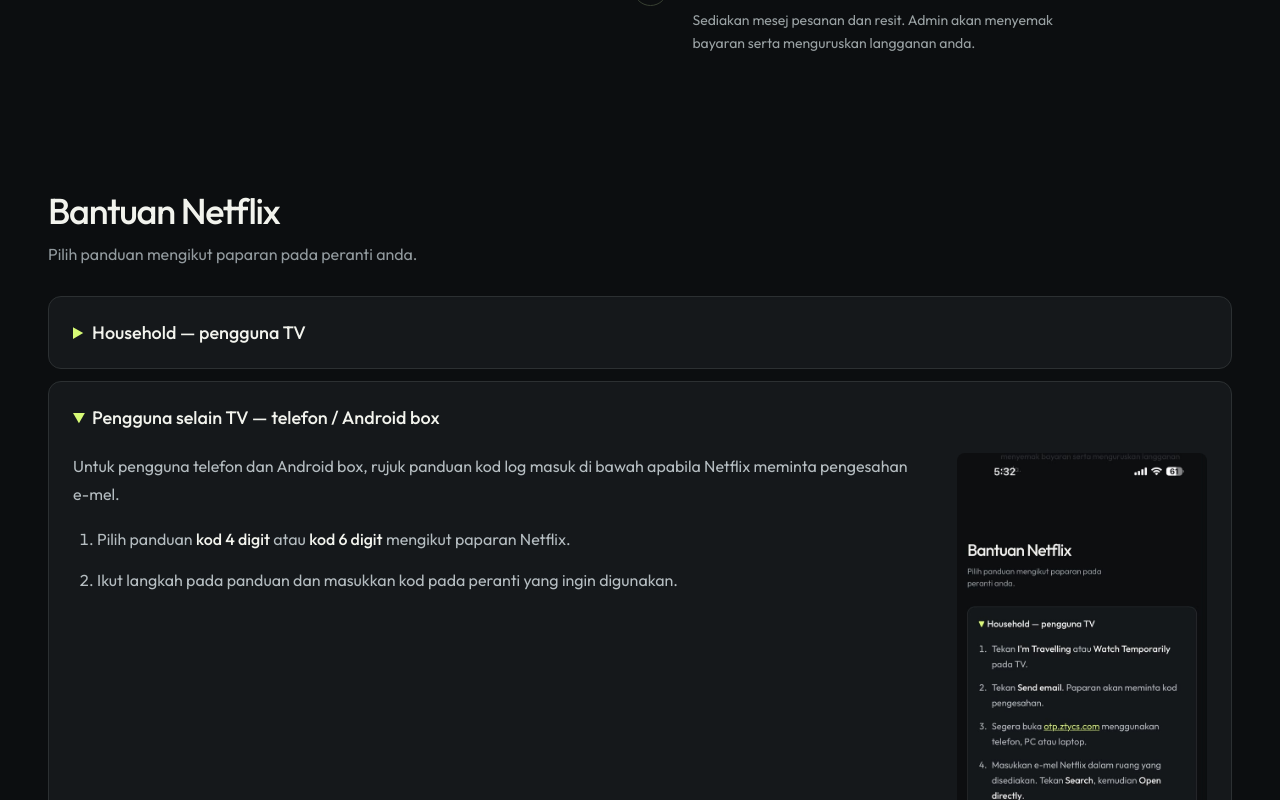
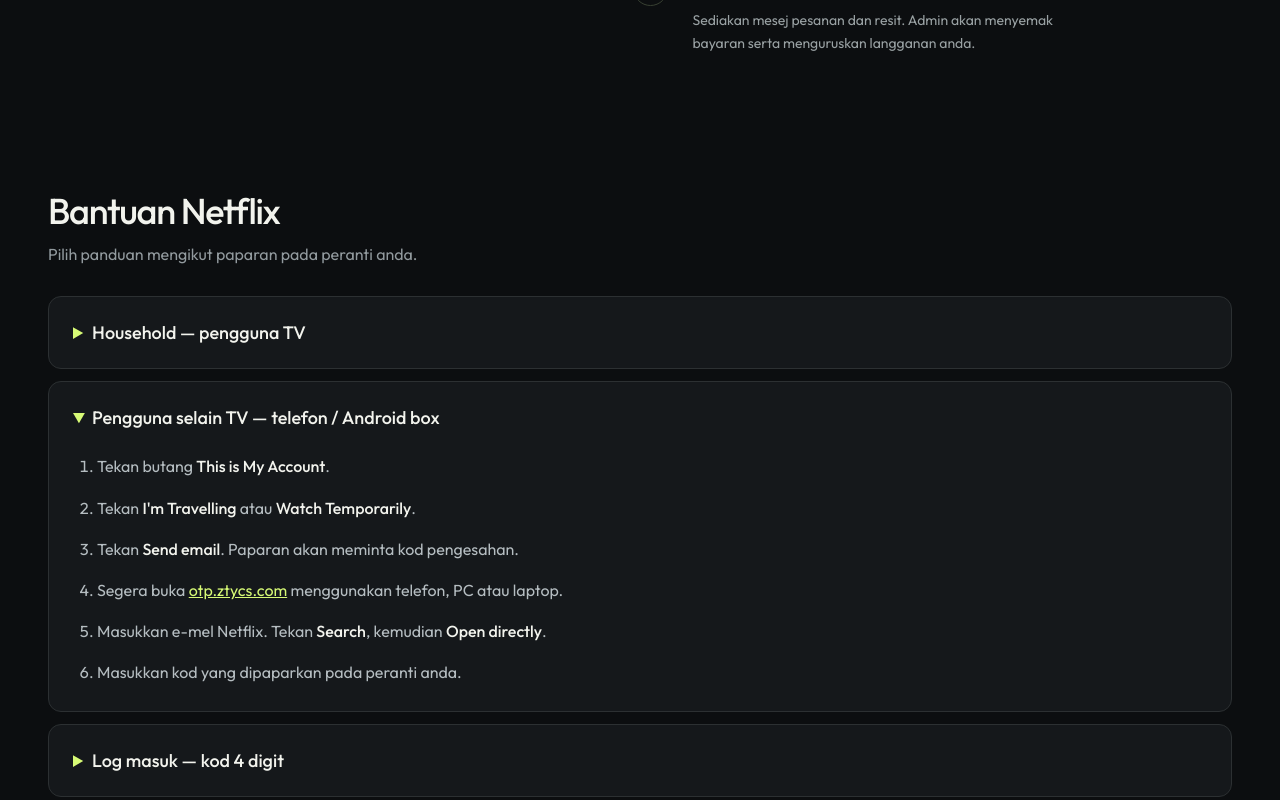
Before and after one commit to Azim1234444/trusted-empire, a React (Vite) app: page / in a window 1280 px wide. Both pictures are taken after a click on the heading "Pengguna selain TV — telefon / Android box". Shown: the part 2049-2849 px from the top of the page. Built offline with nearby package versions, Linux system fonts and the light colour scheme.

Commit message:
Use household steps for non-TV guide

```diff
--- a/app/page.tsx
+++ b/app/page.tsx
@@ -426,20 +426,15 @@
           </details>
           <details className="support-guide">
             <summary>Pengguna selain TV — telefon / Android box</summary>
-            <div className="guide-content guide-with-image">
-              <div>
-                <p className="guide-lead">Untuk pengguna telefon dan Android box, rujuk panduan kod log masuk di bawah apabila Netflix meminta pengesahan e-mel.</p>
-                <ol>
-                  <li>Pilih panduan <strong>kod 4 digit</strong> atau <strong>kod 6 digit</strong> mengikut paparan Netflix.</li>
-                  <li>Ikut langkah pada panduan dan masukkan kod pada peranti yang ingin digunakan.</li>
-                </ol>
-              </div>
-              <figure>
-                <a href="/netflix-help-mobile.png" target="_blank" rel="noopener noreferrer" aria-label="Buka gambar penuh panduan pengguna telefon dan Android box">
-                  <img src="/netflix-help-mobile.png" alt="Paparan bahagian Bantuan Netflix pada telefon dengan panduan Household dan kod log masuk." width={589} height={1280} loading="lazy" />
-                </a>
-                <figcaption>Rujukan panduan pada telefon. Tekan gambar untuk besarkan.</figcaption>
-              </figure>
+            <div className="guide-content">
+              <ol>
+                <li>Tekan butang <strong>This is My Account</strong>.</li>
+                <li>Tekan <strong>I'm Travelling</strong> atau <strong>Watch Temporarily</strong>.</li>
+                <li>Tekan <strong>Send email</strong>. Paparan akan meminta kod pengesahan.</li>
+                <li>Segera buka <a href="https://otp.ztycs.com/" target="_blank" rel="noopener noreferrer">otp.ztycs.com</a> menggunakan telefon, PC atau laptop.</li>
+                <li>Masukkan e-mel Netflix. Tekan <strong>Search</strong>, kemudian <strong>Open directly</strong>.</li>
+                <li>Masukkan kod yang dipaparkan pada peranti anda.</li>
+              </ol>
             </div>
           </details>
           <details className="support-guide">
```
